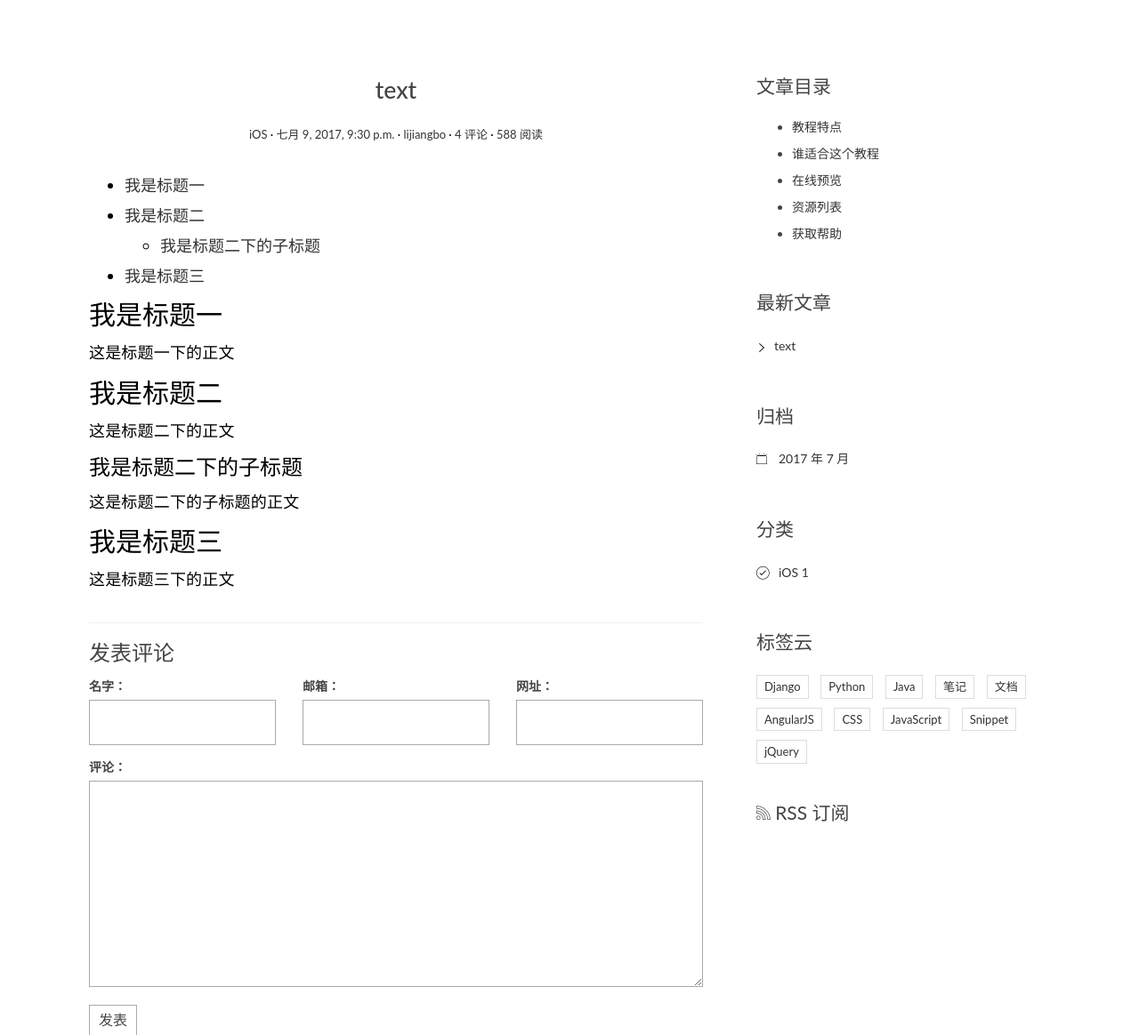
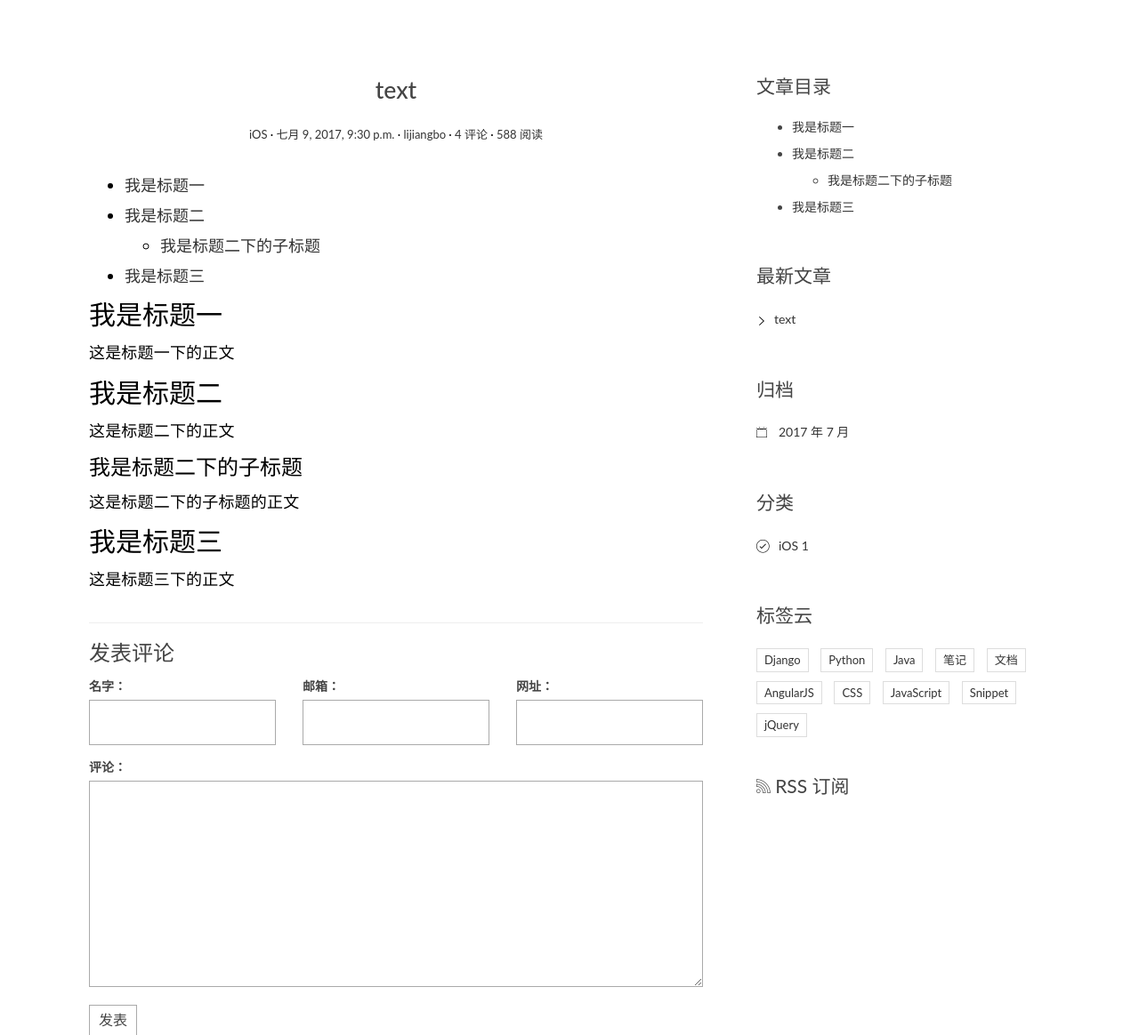
Before and after one commit to jiangboLee/LEEBlog1, a Django app: page /post/1/ in a window 1280 px wide. Shown: the part 91-1255 px from the top of the page at 89% size. Run offline with Django 3.2, Linux system fonts and the light colour scheme; data comes from the database, SQL or seed files in the repository; both versions use the stored data as it was after the commit; data that the repository does not hold is empty; some libraries are stand-ins or nearby versions.

Commit message:
在文中插入目录

```diff
--- a/LEEBlog/settings.py
+++ b/LEEBlog/settings.py
@@ -23,7 +23,7 @@ BASE_DIR = os.path.dirname(os.path.dirname(os.path.abspath(__file__)))
 SECRET_KEY = 'f(5p0mx^7n#nzm)@_hexlek-#x9y!0)w)vswdg&^5gw=1k)jxb'
 
 # SECURITY WARNING: don't run with debug turned on in production!
-DEBUG = False
+DEBUG = True
 
 ALLOWED_HOSTS = ['127.0.0.1', 'localhost','172.93.38.194', '172.93.38.194:27590']
 
--- a/blog/views.py
+++ b/blog/views.py
@@ -12,17 +12,24 @@ def index(request):
 
 def detail(request, pk):
     post = get_object_or_404(Post, pk=pk)
-    post.body = markdown.markdown(post.body, extensions = [
+    # post.body = markdown.markdown(post.body, extensions = [
+    #     'markdown.extensions.extra',
+    #     'markdown.extensions.codehilite',
+    #     'markdown.extensions.toc',
+    # ])
+    md = markdown.Markdown(extensions=[
         'markdown.extensions.extra',
         'markdown.extensions.codehilite',
         'markdown.extensions.toc',
     ])
+    post.body = md.convert(post.body)
     form = CommentForm()
     comment_list = post.comment_set.all()
     context = {
         'post': post,
         'form': form,
         'comment_list': comment_list,
+        'toc': md.toc,
     }
     return render(request, 'blog/detail.html', context=context)
 
--- a/templates/blog/detail.html
+++ b/templates/blog/detail.html
@@ -70,22 +70,8 @@
 {% block toc %}
     <div class="widget widget-content">
         <h3 class="widget-title">文章目录</h3>
-        <ul>
-            <li>
-                <a href="#">教程特点</a>
-            </li>
-            <li>
-                <a href="#">谁适合这个教程</a>
-            </li>
-            <li>
-                <a href="#">在线预览</a>
-            </li>
-            <li>
-                <a href="#">资源列表</a>
-            </li>
-            <li>
-                <a href="#">获取帮助</a>
-            </li>
-        </ul>
+        <aside>
+            {{ toc|safe }}
+        </aside>
     </div>
 {% endblock %}
```
Also changed, not shown: db.sqlite3.
